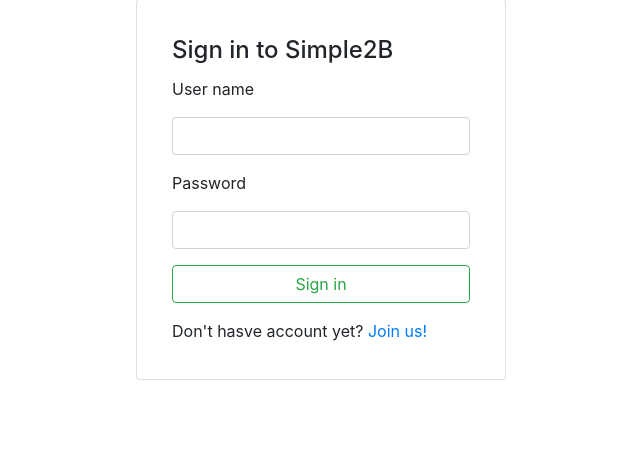
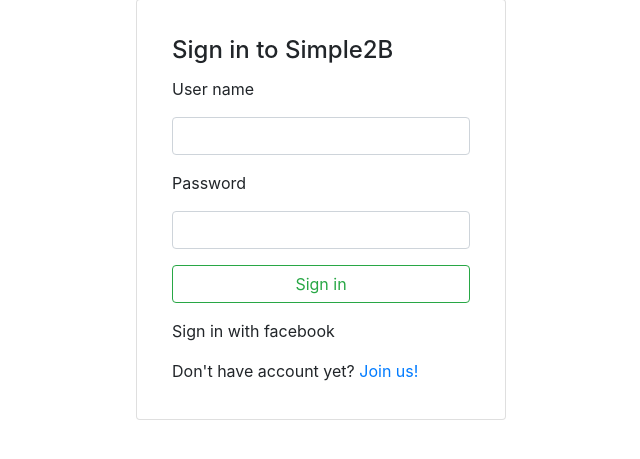
Before and after one commit to Simple2B/jobs, a Flask app: page /login in a window 1280 px wide. Shown: the part 73-532 px from the top of the page, without its empty margins (319-959 px from the left). Run offline with Flask 2, Linux system fonts and the light colour scheme; parts of the project's set-up code (start-up, migrations or seed data) failed here and were passed over; some libraries are stand-ins or nearby versions.

Commit message:
facebook OAuth2 first try

```diff
--- a/templates/login.html
+++ b/templates/login.html
@@ -1,5 +1,39 @@
 {%extends 'base.html'%}
 {%block content%}
+
+
+<script>
+    window.fbAsyncInit = function() {
+      FB.init({
+        appId      : '240991697306228',
+        cookie     : true,
+        xfbml      : true,
+        version    : 'v6.0'
+      });
+      FB.AppEvents.logPageView();
+    };
+
+    (function(d, s, id){
+       var js, fjs = d.getElementsByTagName(s)[0];
+       if (d.getElementById(id)) {return;}
+       js = d.createElement(s); js.id = id;
+       js.src = "https://connect.facebook.net/en_US/sdk.js";
+       fjs.parentNode.insertBefore(js, fjs);
+     }(document, 'script', 'facebook-jssdk'));
+
+    function statusChangeCallback(response) {
+        console.log(response)
+        console.log(response['status'])
+        console.log(response['authResponse'])
+    }
+
+    function checkLoginState() {
+        FB.getLoginStatus(function(response) {
+            statusChangeCallback(response);
+        });
+    }
+  </script>
+
 <div class="container">
 <div class="row justify-content-center">
     <div class="col-lg-4 card">
@@ -18,7 +52,12 @@
             <div>
                 <input type="submit" class="btn btn-outline-success btn-block mb-3"  value="Sign in">
             </div>
-            <div><p>Don't hasve account yet? <a href="/join">Join us!</a></p></div>
+            <div>
+                <fb:login-button  scope="public_profile,email" onlogin="checkLoginState();">
+                    <p>Sign in with facebook</p>
+                </fb:login-button>
+            </div>
+            <div><p>Don't have account yet? <a href="/join">Join us!</a></p></div>
         </form>
     </div>
     </div>
```
